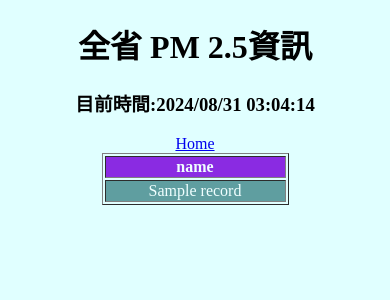
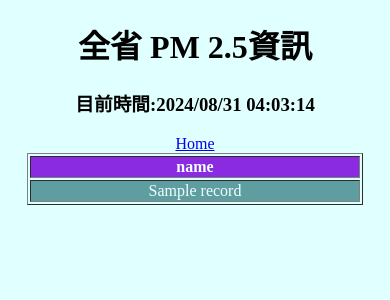
Before and after one commit to willy9288/flaskdemo, a Flask app: page /pm25 in a window 390 px wide. Shown: the top 300 px of the page. Run offline with Flask 3, Linux system fonts and the light colour scheme; a database or web service that is not in the repository returns one stand-in record (values such as "Sample title"); data that the repository does not hold is empty.

Commit message:
修改時間格式

```diff
--- a/main.py
+++ b/main.py
@@ -87,11 +87,12 @@
 def get_pm25():
     # print(scrape_pm25())
     today = datetime.now()
+    # print(today)
     columns, values = scrape_pm25()
     data = {
         "columns": columns,
         "values": values,
-        "today": today.strftime("%Y/%m/%d %M:%H:%S"),
+        "today": today.strftime("%Y/%m/%d %H:%M:%S"),
     }
     return render_template("pm25.html", dt=data)
 
--- a/templates/pm25.html
+++ b/templates/pm25.html
@@ -13,7 +13,7 @@
         }
 
         table {
-            width: 50%;
+            width: 60%;
             margin: 0 auto;
         }
 
@@ -25,6 +25,12 @@
         td {
             background-color: cadetblue;
             color: azure;
+        }
+
+        @media screen and (max-width:1024px) {
+            table {
+                width: 90%;
+            }
         }
     </style>
 </head>
```
